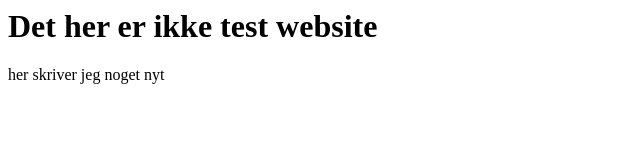
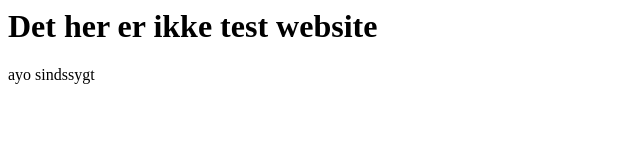
Before and after one commit to MrAngelo369/Darab-test-website, a plain HTML site: page index.html in a window 1280 px wide. Shown: the full height of the page, 0-640 px from the left. Drawn offline with Linux system fonts and the light colour scheme.

Commit message:
i have added ayo and some text

```diff
--- a/index.html
+++ b/index.html
@@ -7,6 +7,6 @@
 </head>
 <body>
     <h1>Det her er ikke test website</h1>
-    <p>her skriver jeg noget nyt</p>
+    <p>ayo sindssygt</p>
 </body>
 </html>
```
